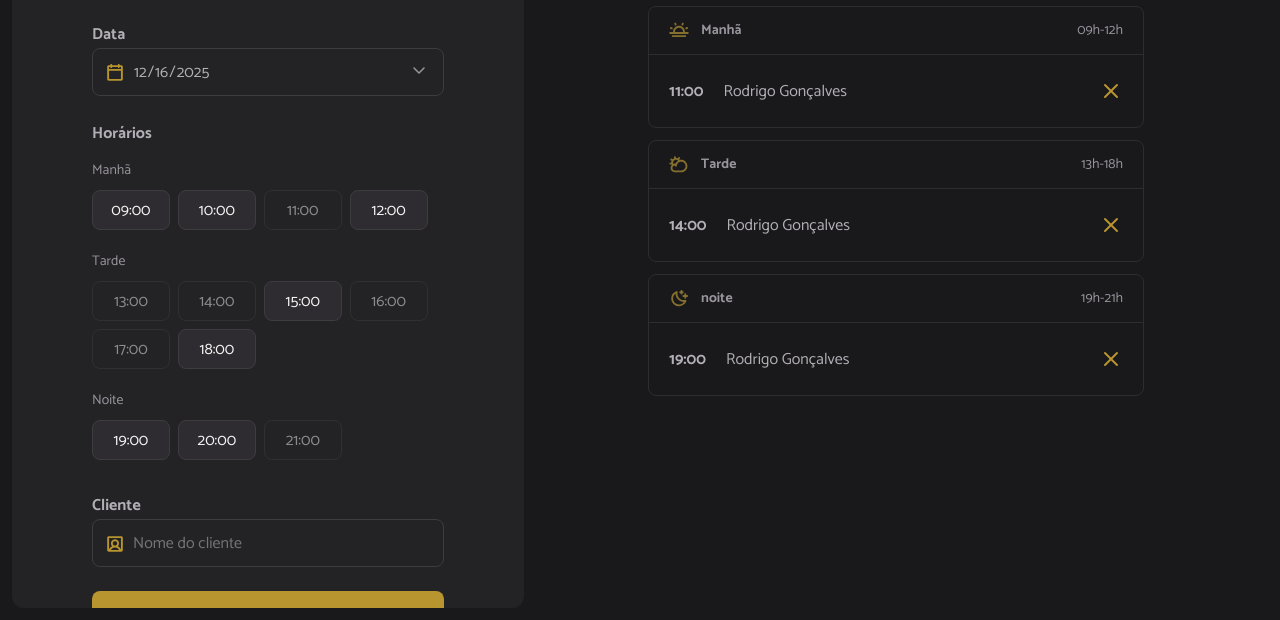
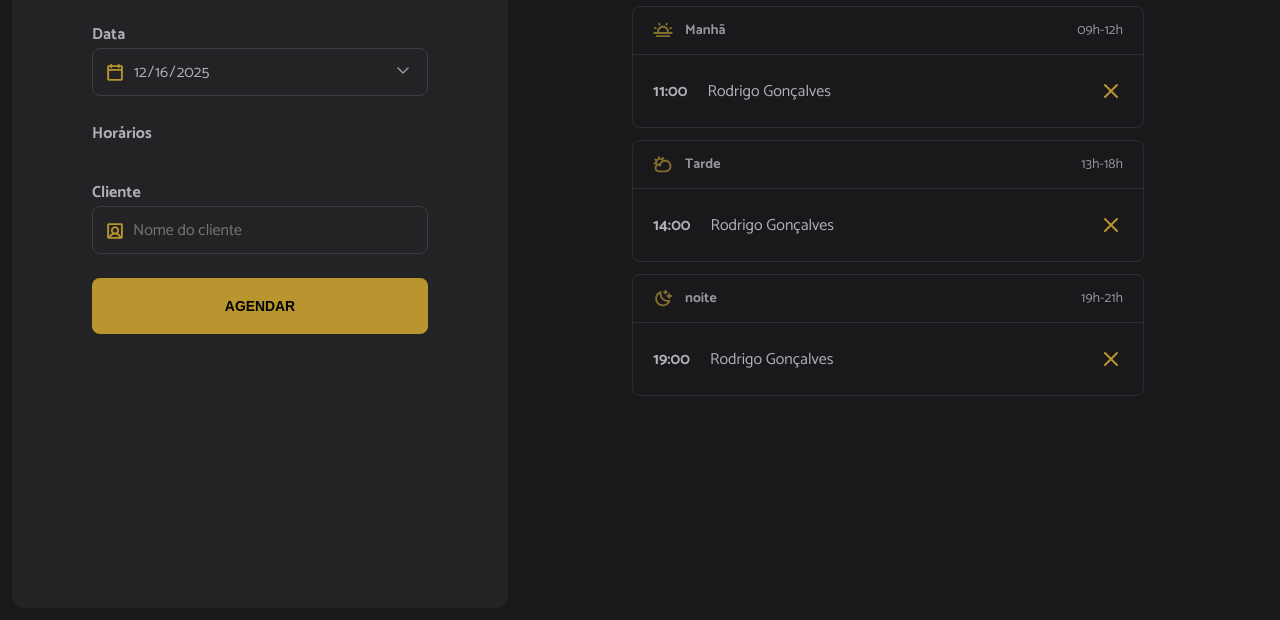
Before and after one commit to KevinLopes23/HairDay, a website built with webpack: page index.html in a window 1280 px wide. Shown: the part 180-800 px from the top of the page. Built offline with nearby package versions, Linux system fonts and the light colour scheme.

Commit message:
feat(load): add load module to handle DOMContentLoaded event

```diff
--- a/index.html
+++ b/index.html
@@ -37,67 +37,25 @@
         <span class="label">Horários</span>
         <ul id="hours" class="hours" aria-label="Horários disponíveis de manhã">
           <!-- Exemplo: Manhã -->
-          <li data-period="morning" class="hour-period">Manhã</li>
+          <!-- <li data-period="morning" class="hour-period">Manhã</li>
           <li data-period="morning" value="09:00" class="hour hour-available">
             09:00
-          </li>
-          <li data-period="morning" value="10:00" class="hour hour-available">
-            10:00
-          </li>
-          <li data-period="morning" value="11:00" class="hour hour-unavailable">
-            11:00
-          </li>
-          <li data-period="morning" value="12:00" class="hour hour-available">
-            12:00
-          </li>
+          </li> -->
           <!-- Exemplo: Tarde  -->
-          <li data-period="morning" class="hour-period">Tarde</li>
-          <li
-            data-period="afternoon"
-            value="13:00"
-            class="hour hour-unavailable"
-          >
-            13:00
-          </li>
-          <li
-            data-period="afternoon"
-            value="14:00"
-            class="hour hour-unavailable"
-          >
-            14:00
-          </li>
-          <li data-period="afternoon" value="15:00" class="hour hour-available">
-            15:00
-          </li>
-          <li
-            data-period="afternoon"
-            value="16:00"
-            class="hour hour-unavailable"
-          >
-            16:00
-          </li>
-          <li
-            data-period="afternoon"
-            value="17:00"
-            class="hour hour-unavailable"
-          >
-            17:00
-          </li>
-          <li data-period="afternoon" value="18:00" class="hour hour-available">
-            18:00
-          </li>
+          <!-- <li data-period="afternoon" class="hour-period">Tarde</li> -->
+          <!-- <li
+                      data-period="afternoon"
+                      value="13:00"
+                      class="hour hour-unavailable"
+                    >
+                      13:00
+                    </li> -->
           <!-- Exemplo: Noite -->
-          <li data-period="morning" class="hour-period">Noite</li>
+          <!-- <li data-period="night" class="hour-period">Noite</li>
 
           <li data-period="night" value="19:00" class="hour hour-available">
             19:00
-          </li>
-          <li data-period="night" value="20:00" class="hour hour-available">
-            20:00
-          </li>
-          <li data-period="night" value="21:00" class="hour hour-unavailable">
-            21:00
-          </li>
+          </li> -->
         </ul>
 
         <label for="client" class="label">Cliente</label>
--- a/src/main.js
+++ b/src/main.js
@@ -12,3 +12,4 @@
 
 //JS
 import "./modules/form/submit.js";
+import "./modules/load.js";
--- /dev/null
+++ b/src/modules/load.js
@@ -0,0 +1,3 @@
+document.addEventListener("DOMContentLoaded", function() {
+console.log("Página carregada e pronta!");
+})
```
